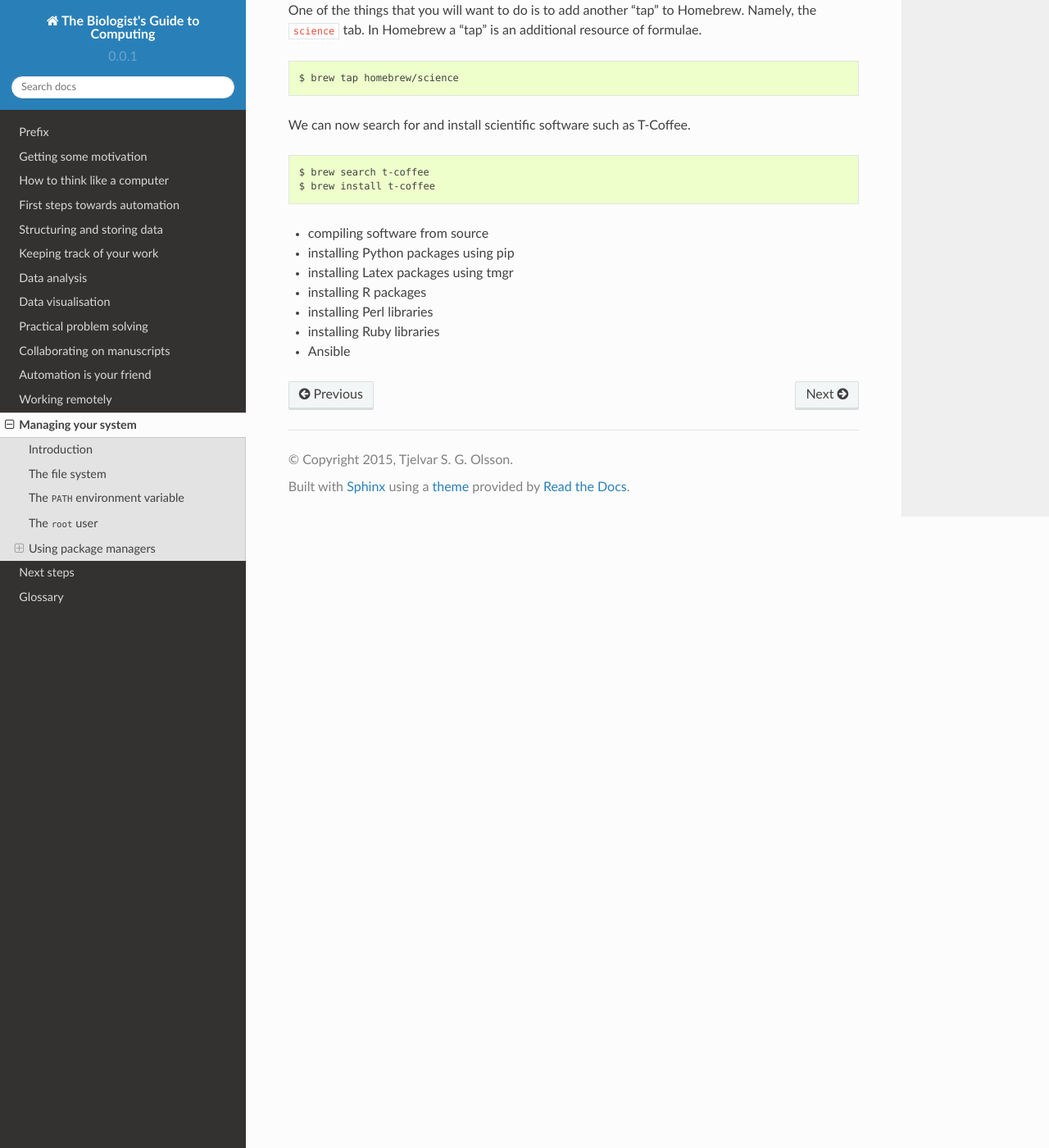
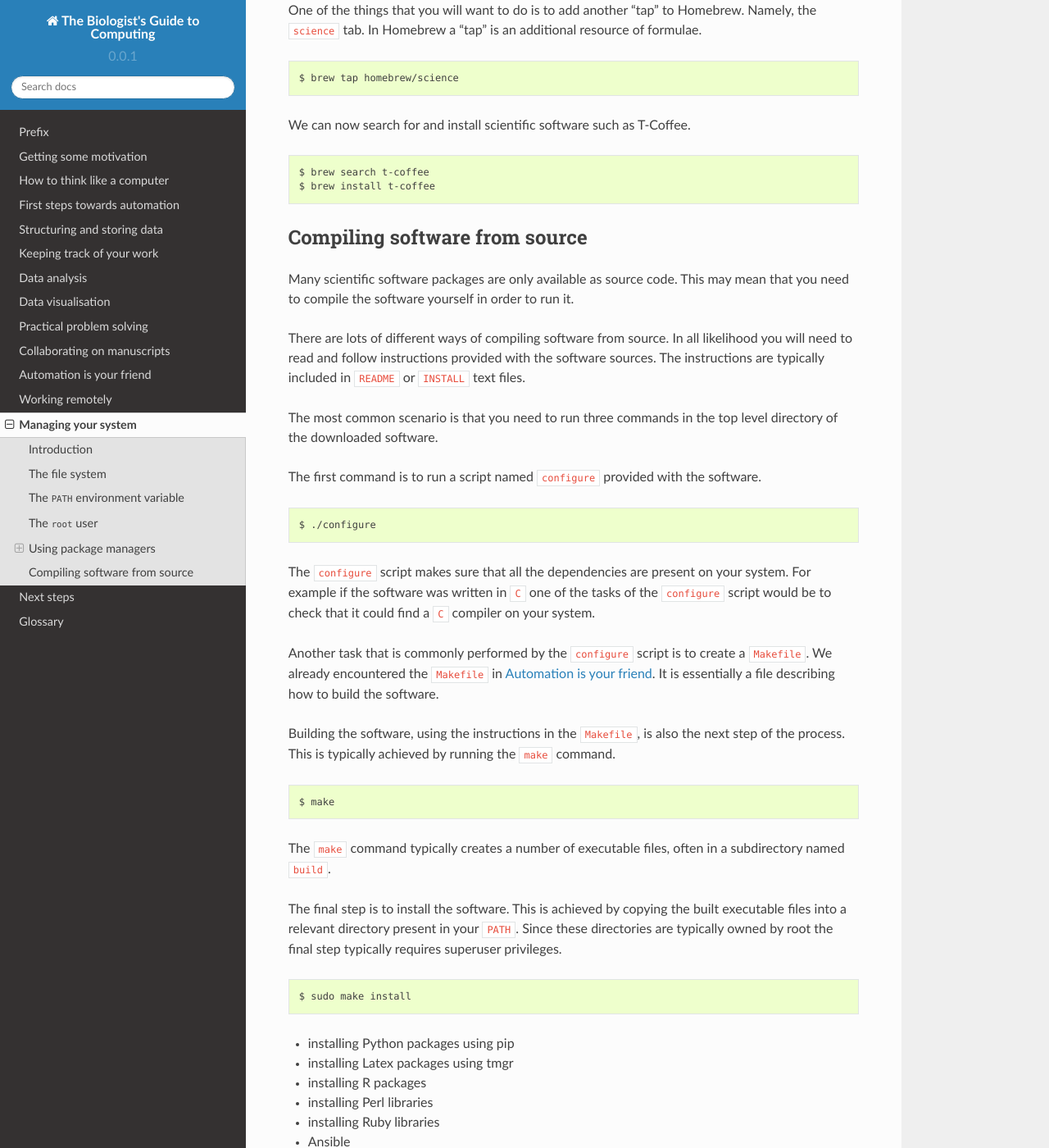
Before and after one commit to tjelvar-olsson/biologists-guide-to-computing, a Sphinx documentation site: the page built from source/managing-your-system.rst, in a window 1280 px wide and 1400 px high, scrolled down 6033 px. Shown: the whole window at 82% size. Built offline with Sphinx 7.4.7 and the Read the Docs theme 2.0.0, drawn with Linux system fonts in a browser that asks for light colours.

Commit message:
Added section on installing software from source

```diff
--- a/source/managing-your-system.rst
+++ b/source/managing-your-system.rst
@@ -325,7 +325,58 @@ We can now search for and install scientific software such as T-Coffee.
     $ brew search t-coffee
     $ brew install t-coffee
 
-- compiling software from source
+
+Compiling software from source
+------------------------------
+
+Many scientific software packages are only available as source code. This may mean
+that you need to compile the software yourself in order to run it.
+
+There are lots of different ways of compiling software from source. In all
+likelihood you will need to read and follow instructions provided with the
+software sources. The instructions are typically included in ``README`` or
+``INSTALL`` text files.
+
+The most common scenario is that you need to run three commands in the top level
+directory of the downloaded software.
+
+The first command is to run a script named ``configure`` provided with the software.
+
+.. code-block:: none
+
+    $ ./configure
+
+The ``configure`` script makes sure that all the dependencies are present on your
+system. For example if the software was written in ``C`` one of the tasks of the
+``configure`` script would be to check that it could find a ``C`` compiler on your
+system.
+
+Another task that is commonly performed by the ``configure`` script is to create
+a ``Makefile``. We already encountered the ``Makefile`` in
+:doc:`automation-is-your-friend`. It is essentially a file describing how to build
+the software.
+
+Building the software, using the instructions in the ``Makefile``, is also the
+next step of the process. This is typically achieved by running the ``make``
+command.
+
+.. code-block:: none
+
+    $ make
+
+The ``make`` command typically creates a number of executable files, often in
+a subdirectory named ``build``.
+
+The final step is to install the software. This is achieved by copying the
+built executable files into a relevant directory present in your ``PATH``.
+Since these directories are typically owned by root the final step typically
+requires superuser privileges.
+
+.. code-block:: none
+
+    $ sudo make install
+
+
 - installing Python packages using pip
 - installing Latex packages using tmgr
 - installing R packages
```
